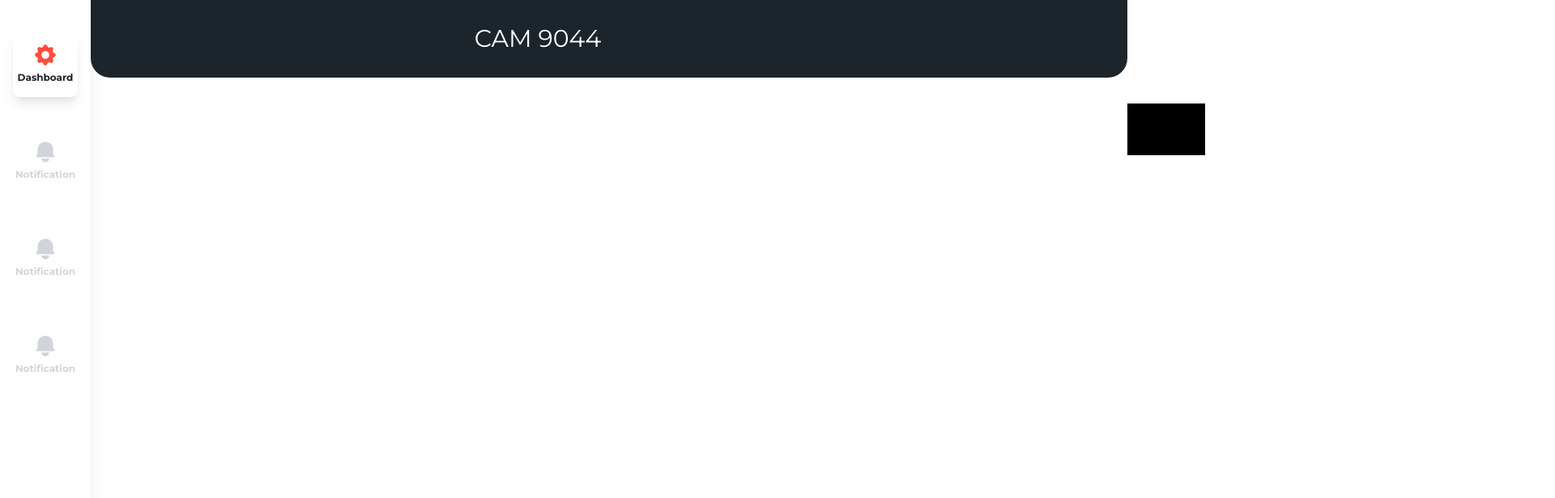
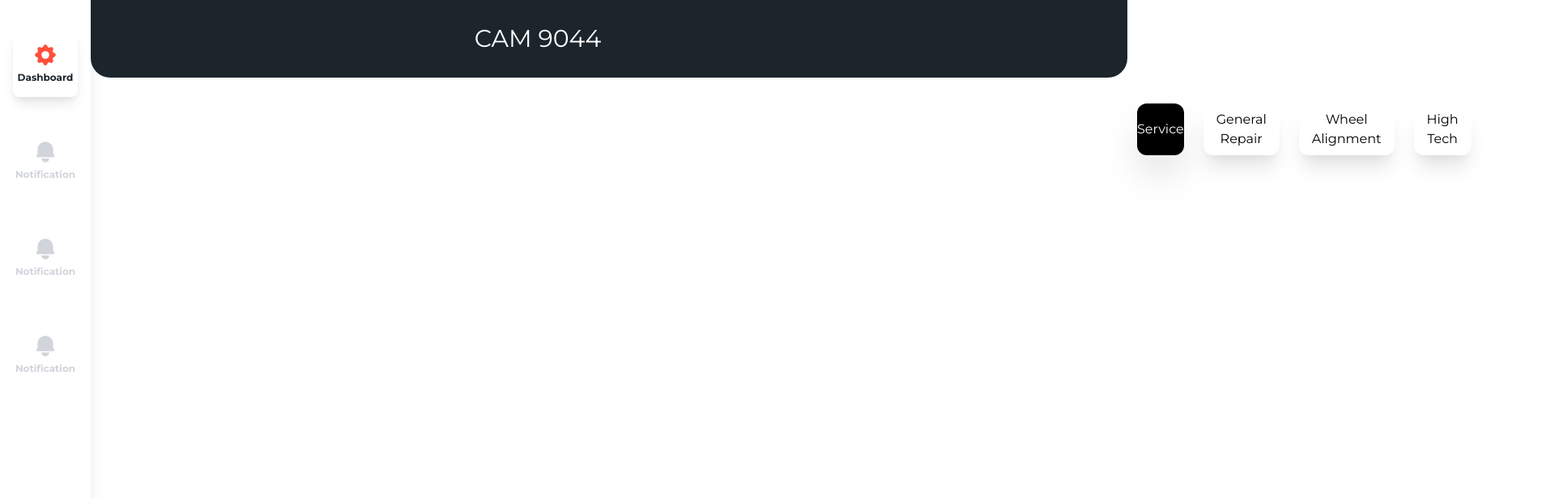
Before and after one commit to dumidu1998/autoaid-front, a React (Create React App) app: page /serviceadvisor/section/selection in a window 1280 px wide. Shown: the top 616 px of the page at 81% size, 1920 px wide, since content can reach past the window. Built offline with nearby package versions, Linux system fonts and the light colour scheme.

Commit message:
navbar serviceadvisor

```diff
--- a/src/components/Atoms/serviceStation/SelectionSectionNavbar.js
+++ b/src/components/Atoms/serviceStation/SelectionSectionNavbar.js
@@ -1,12 +1,25 @@
-import React from 'react'
+import React, { Component } from 'react';
+class SelectionSectionNavbar extends Component {
+    state = {}
+    highlightColor = () => {
+        let color = "flex place-items-center justify-center bg-black w-full ml-3 mr-3 shadow-2xl rounded-xl h-16 text-white";
 
-export default function SelectionSectionNavbar(props) {
-    return (
-        <div className="w-full flex justify-center items-center">
-            <button className="bg-black w-24 h-16 focus:backgroundColor:bg-white">Service</button>
+        return color;
+    }
 
-
+    normalColor = () => {
+        let color = "flex place-items-center justify-center bg-white w-full mx-3 shadow-xl rounded-xl h-16 px-4";
+        return color;
+    }
+    render() {
+        return (
+            <div className={this.props.highBtn === this.props.id ? this.highlightColor() : this.normalColor()}>
+            {/* <div className="flex items-center justify-center h-8 bg-gray-900 p-3 pb-4 rounded-xl"><div className="text-white  font-semibold">{this.props.btnName}</div></div> */}
+            <button onClick={() => this.props.setHighBtn(this.props.id)} className="font-primary">{this.props.name}</button>
 
         </div>
-    )
+         );
+    }
 }
+
+export default SelectionSectionNavbar;
--- /dev/null
+++ b/src/components/Moleculars/serviceAdvisor/SelectionSectionNavbarMolecular.js
@@ -0,0 +1,20 @@
+import React, { useState, useEffect } from 'react';
+import SelectionSectionNavbar from '../../Atoms/serviceStation/SelectionSectionNavbar';
+
+export default function SelectionSectionNavbarMolecular() {
+
+    const [list, setList] = useState([
+        { id: 1, value: "Service" },
+        { id: 2, value: "General Repair" },
+        { id: 3, value: "Wheel Alignment" },
+        { id: 4, value: "High Tech" },
+
+    ])
+
+    const [highBtn, setHighBtn] = useState(list[0].id);
+    return (
+        <div className="flex items-center justify-between">
+             {list.map(btn => <SelectionSectionNavbar setHighBtn={setHighBtn} highBtn={highBtn} key={btn.id} name={btn.value} id={btn.id} /> )}
+        </div>
+    )
+}
--- a/src/pages/serviceAdvisor/SectionSelection.js
+++ b/src/pages/serviceAdvisor/SectionSelection.js
@@ -2,6 +2,7 @@ import React from 'react'
 import SectionSelectionTop from '../../components/Atoms/serviceStation/SectionSelectionTop'
 import SelectionSectionNavbar from '../../components/Atoms/serviceStation/SelectionSectionNavbar'
 import TopContainerVNo from '../../components/Atoms/technician/TopContainerVNo'
+import SelectionSectionNavbarMolecular from '../../components/Moleculars/serviceAdvisor/SelectionSectionNavbarMolecular'
 import SideNav from '../../components/Moleculars/serviceAdvisor/sideNav'
 
 
@@ -14,7 +15,8 @@ export default function SectionSelection() {
                 <SideNav />
                 <SectionSelectionTop heading1="CAM 9044"/>
                 <div className="relative mt-32  mr-64">
-                    <SelectionSectionNavbar/>
+
+                    <SelectionSectionNavbarMolecular/>
                 </div>
             </div>
 
```
